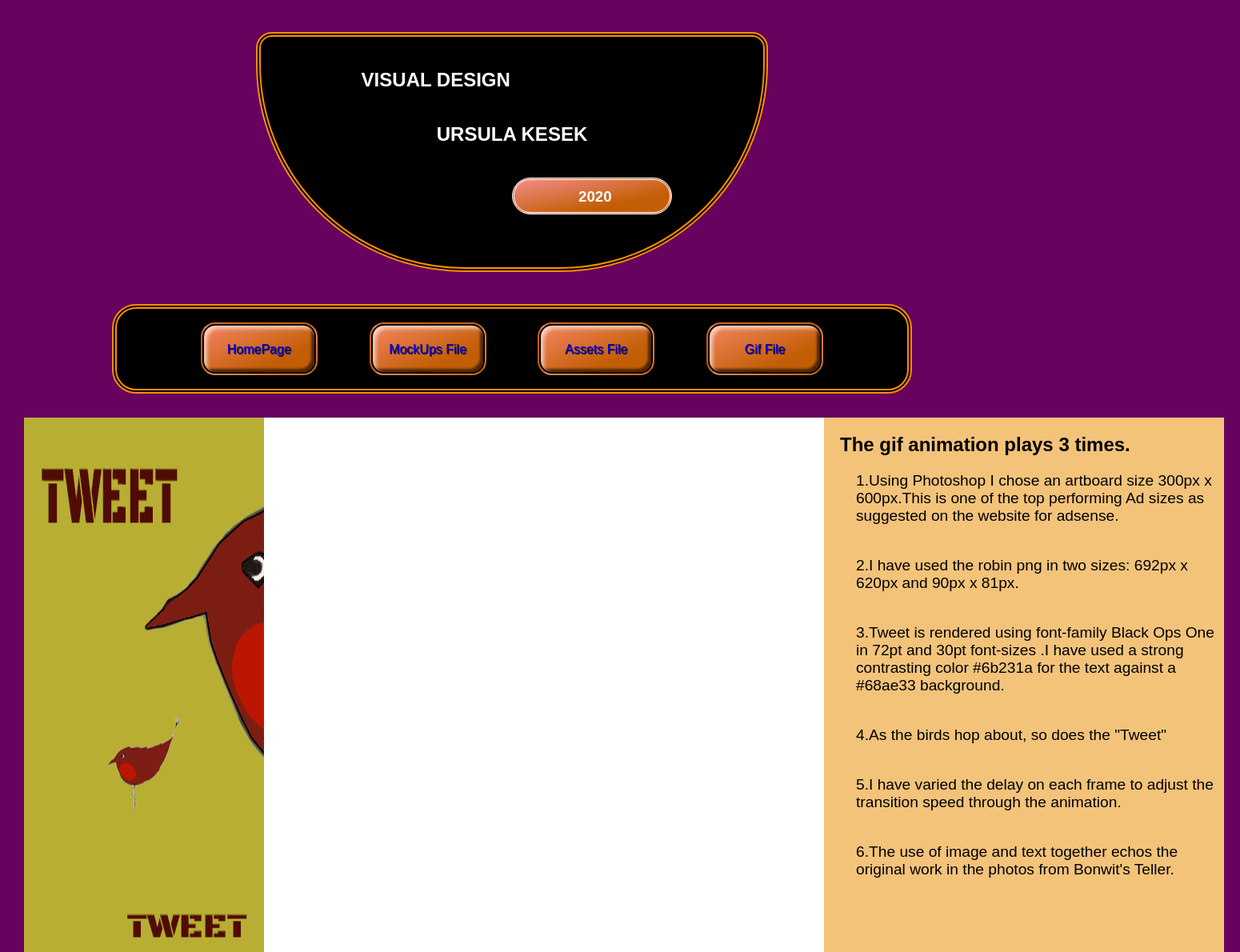
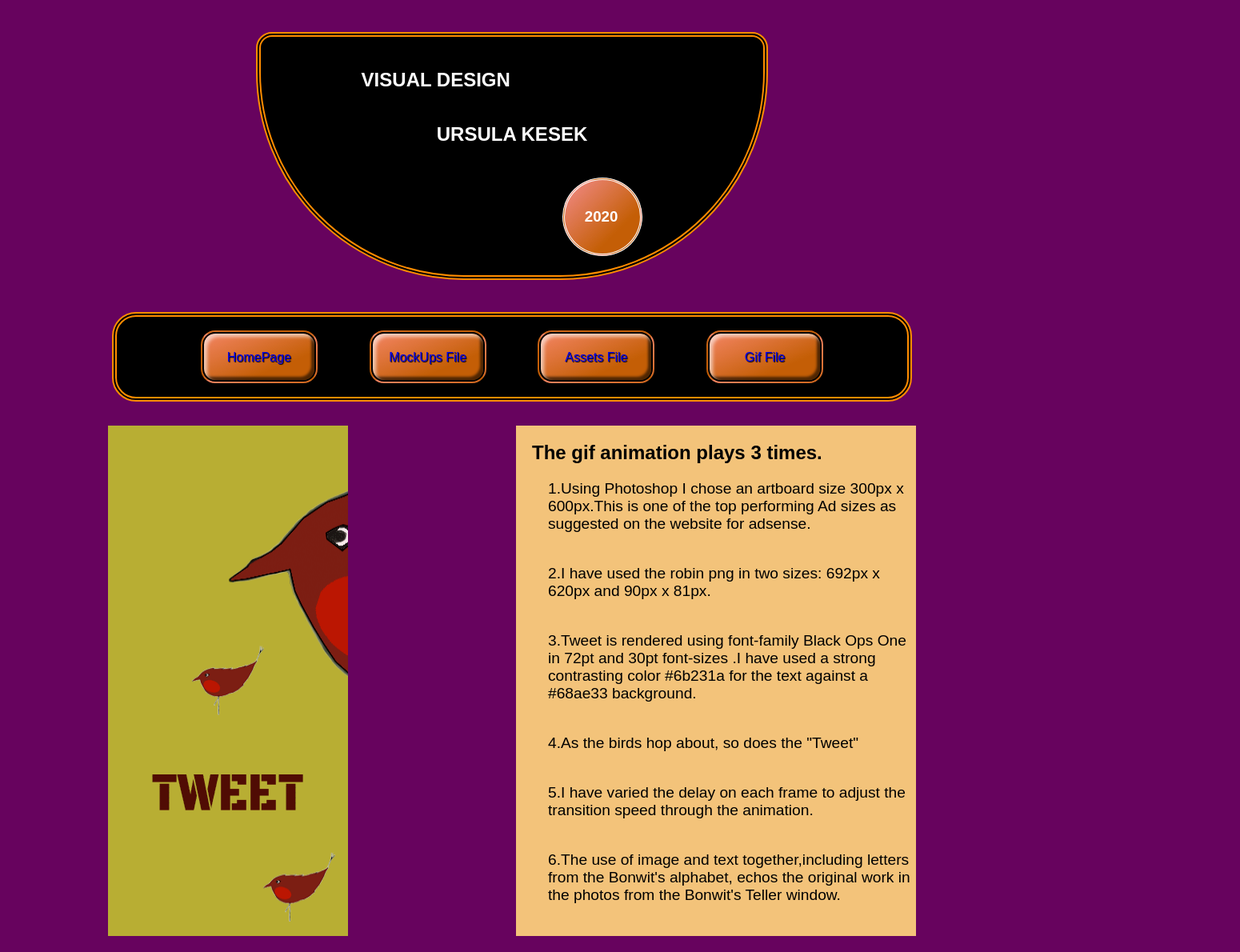
Before and after one commit to UrsulaKesek/uk-visuals, a React (Create React App) app: page /gif in a window 1280 px wide. Shown: the top 1190 px of the page at 80% size, 1550 px wide, since content can reach past the window. Built offline with nearby package versions, Linux system fonts and the light colour scheme; a web font is replaced by a local one.

Commit message:
edited gif folder

```diff
--- a/src/components/NavBar/NavBar.css
+++ b/src/components/NavBar/NavBar.css
@@ -15,14 +15,14 @@ header {
   border-radius: 20px 20px 260px 260px;
   border: 6px double darkOrange;
   color: white;
-  height: 300px;
+  height: 310px;
 }
 h1 {
   width: 60%;
   align-self: center;
 }
 h3 {
-  margin: 40px 50%;
+  margin: 40px 60%;
   background-color: rgb(245, 118, 7);
   background-image: linear-gradient(
     to top left,
@@ -30,11 +30,11 @@ h3 {
     rgba(0, 0, 0, 0.2) 30%,
     rgba(243, 139, 139, 1)
   );
-  padding: 10px 80px 30px;
-  width: 200px;
-  height: 30px;
-  border-radius: 40px;
+  padding: 35px 25px;
+  width: 100px;
+  height: 100px;
   color: white;
+  border-radius:50%;
   border: 3px double white;
 }
 nav ul {
--- a/src/pages/GifSpriteFile/index.jsx
+++ b/src/pages/GifSpriteFile/index.jsx
@@ -1,13 +1,11 @@
 import React from "react";
-import Birds from "./Images/bird-anim-v.gif";
-import Letters from "./Images/aw-letters-9a.gif";
+import Birds from "./Images/bird-anim-vi.gif";
 import "./GifSprite.css";
 const GifSpriteFile = () => {
   return (
     <>
       <div class="bird">
         <img src={Birds} alt="robin-tweet-animation" />
-        <img src={Letters} alt="bonwit's-alphabet-animation" />
         <div className="gif">
           <h2>The gif animation plays 3 times.</h2>
           <p>1.Using Photoshop I chose an artboard size 300px x 600px.This is one of the top
@@ -25,8 +23,9 @@ const GifSpriteFile = () => {
             speed through the animation.
           </p>
           <p>
-            6.The use of image and text together echos the original work in the
-            photos from Bonwit's Teller.
+            6.The use of image and text together,including letters from the Bonwit's alphabet,
+             echos the original work in the
+            photos from  the Bonwit's Teller window.
           </p>
         </div>
       </div>
--- a/src/pages/MockUps/index.jsx
+++ b/src/pages/MockUps/index.jsx
@@ -67,7 +67,6 @@ const MockUps = () => {
           "birds" was slang for men and women respectively.Cool cats and chicks!
         </p>
       </div>
-
       <div className="img1">
         <img src={perfume1} alt="perfume-shop" />
       </div>
```
Also changed, not shown: src/pages/GifSpriteFile/Images/bird-anim-vi.gif (added).
